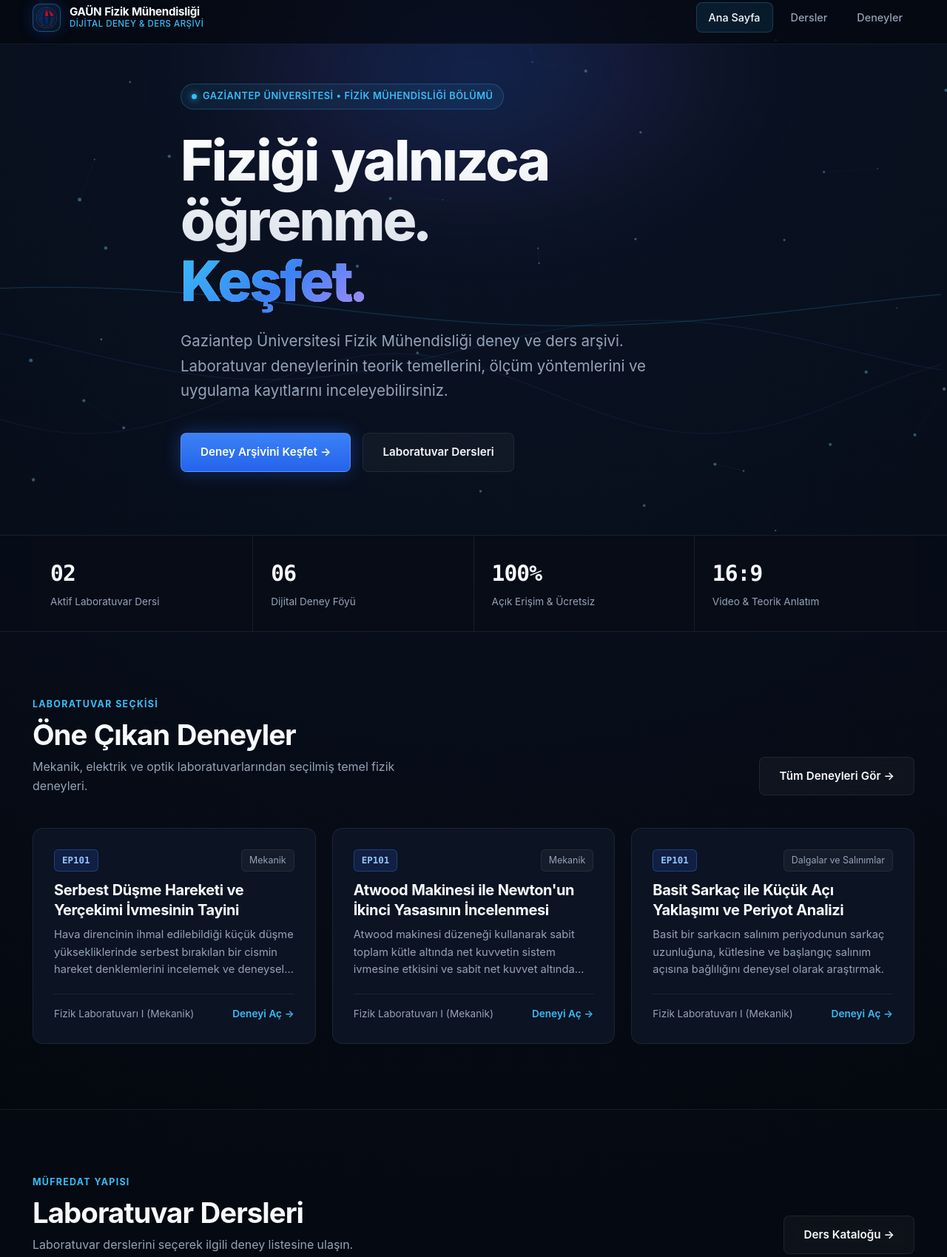
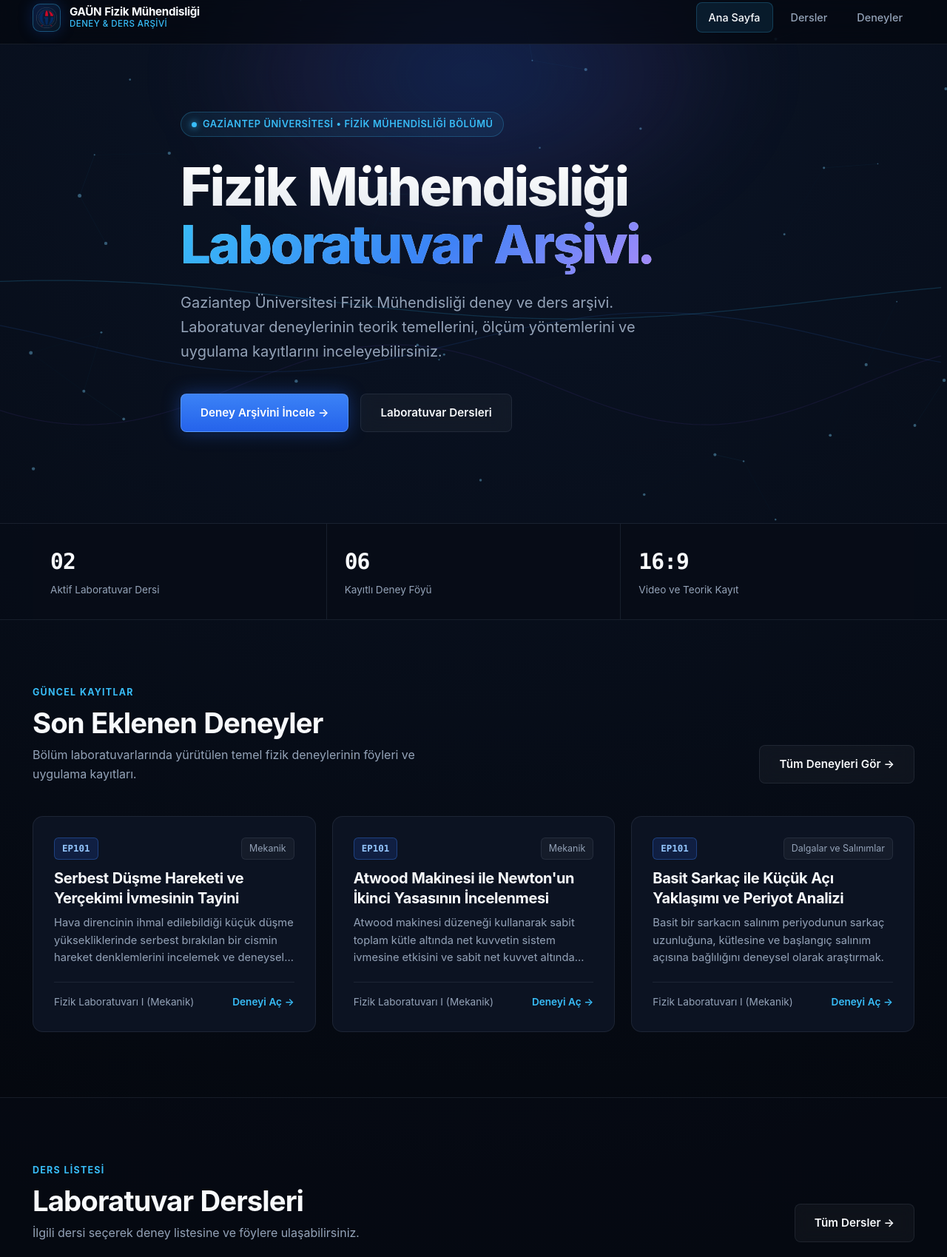
Before and after one commit to ytahabudak/PhysicsEngineeringVideo, a plain HTML site: page index.html in a window 1280 px wide. Shown: the part 12-1711 px from the top of the page at 74% size. Drawn offline with Linux system fonts and the light colour scheme.

Commit message:
Bug Fix
Hatalar Düzeltildi.

```diff
--- a/assets/css/style.css
+++ b/assets/css/style.css
@@ -1,6 +1,5 @@
 /* ==========================================================================
-   GAÜN FİZİK MÜHENDİSLİĞİ – DİJİTAL DENEY VE DERS ARŞİVİ
-   Tasarım Sistemi: Linear (Hassasiyet) + Apple (Sinematik Akış) + Lusion (Bilimsel Derinlik)
+   GAÜN FİZİK MÜHENDİSLİĞİ – DENEY VE DERS ARŞİVİ
    ========================================================================== */
 
 :root {
@@ -27,7 +26,7 @@
   --border-hairline: rgba(148, 163, 184, 0.12);
   --border-glow: rgba(56, 189, 248, 0.35);
 
-  /* Tipografi (Yerel sistem fallback destekli) */
+  /* Tipografi */
   --font-sans: 'Inter', 'Geist', -apple-system, BlinkMacSystemFont, 'Segoe UI', Roboto, Oxygen, Ubuntu, Cantarell, sans-serif;
   --font-mono: 'JetBrains Mono', 'Fira Code', ui-monospace, SFMono-Regular, Menlo, Monaco, Consolas, monospace;
 
@@ -70,7 +69,7 @@ body {
   position: relative;
 }
 
-/* Hareket Azaltma Tercihi (Erişilebilirlik) */
+/* Hareket Azaltma Tercihi */
 @media (prefers-reduced-motion: reduce) {
   *, *::before, *::after {
     animation-duration: 0.01ms !important;
@@ -99,7 +98,7 @@ button, input, select {
 }
 
 /* ==========================================================================
-   AKILLI NAVİGASYON HEADER (Linear + Apple Glass)
+   NAVİGASYON HEADER
    ========================================================================== */
 .site-header {
   position: fixed;
@@ -250,11 +249,11 @@ button, input, select {
 }
 
 /* ==========================================================================
-   HERO BÖLÜMÜ (Apple Sinematik + Lusion Dalga/Alan Canvas)
+   HERO BÖLÜMÜ
    ========================================================================== */
 .hero {
   position: relative;
-  min-height: 92vh;
+  min-height: 90vh;
   padding-top: calc(var(--header-height) + 48px);
   padding-bottom: 80px;
   display: flex;
@@ -316,9 +315,9 @@ button, input, select {
 }
 
 .hero-title {
-  font-size: clamp(2.6rem, 6vw, 4.75rem);
+  font-size: clamp(2.5rem, 5.8vw, 4.5rem);
   font-weight: 800;
-  line-height: 1.07;
+  line-height: 1.08;
   letter-spacing: -0.035em;
   margin-bottom: 24px;
   background: linear-gradient(180deg, #ffffff 0%, #cbd5e1 100%);
@@ -333,7 +332,7 @@ button, input, select {
 }
 
 .hero-subtitle {
-  font-size: clamp(1.05rem, 2vw, 1.28rem);
+  font-size: clamp(1.05rem, 2vw, 1.25rem);
   color: var(--text-secondary);
   max-width: 640px;
   line-height: 1.65;
@@ -387,7 +386,7 @@ button, input, select {
 }
 
 /* ==========================================================================
-   İSTATİSTİK ŞERİDİ & BÖLÜM YAPISI
+   İSTATİSTİK ŞERİDİ (3 SÜTUN) & BÖLÜM YAPISI
    ========================================================================== */
 .stats-bar {
   border-bottom: 1px solid var(--border-hairline);
@@ -396,7 +395,7 @@ button, input, select {
 
 .stats-grid {
   display: grid;
-  grid-template-columns: repeat(4, 1fr);
+  grid-template-columns: repeat(3, 1fr);
   gap: 1px;
   background: var(--border-hairline);
 }
@@ -424,7 +423,7 @@ button, input, select {
 
 @media (max-width: 768px) {
   .stats-grid {
-    grid-template-columns: repeat(2, 1fr);
+    grid-template-columns: 1fr;
   }
 }
 
@@ -465,7 +464,7 @@ button, input, select {
 }
 
 /* ==========================================================================
-   KART TASARIMLARI (Linear Hairline + Lusion Mouse Spotlight)
+   KART TASARIMLARI
    ========================================================================== */
 .cards-grid {
   display: grid;
@@ -911,7 +910,7 @@ button, input, select {
 }
 
 /* ==========================================================================
-   PROFESYONEL FOOTER
+   FOOTER
    ========================================================================== */
 .site-footer {
   margin-top: auto;
--- a/assets/js/app.js
+++ b/assets/js/app.js
@@ -1,13 +1,12 @@
 /**
- * GAÜN Fizik Mühendisliği – Dijital Deney ve Ders Arşivi
- * Tamamen Statik İçerik Okuma, Güvenli DOM İşleme ve Bilimsel Görselleştirme Motoru
+ * GAÜN Fizik Mühendisliği – Deney ve Ders Arşivi
  */
 
 (function () {
   'use strict';
 
   /* --------------------------------------------------------------------------
-     1. GÜVENLİK VE YARDIMCI FONKSİYONLAR (XSS & Path Traversal Koruması)
+     1. GÜVENLİK VE YARDIMCI FONKSİYONLAR
      -------------------------------------------------------------------------- */
   const Security = {
     isValidSlug(slug) {
@@ -310,7 +309,7 @@
   };
 
   /* --------------------------------------------------------------------------
-     4. GÖRSEL EFEKTLER (Lusion Dalga Alanı + Spotlight + Scroll Reveal)
+     4. GÖRSEL EFEKTLER
      -------------------------------------------------------------------------- */
   const VisualFX = {
     initHeader() {
@@ -503,7 +502,7 @@
           Security.el('h3', { className: 'card-title', text: course.ad }),
           Security.el('p', {
             className: 'card-desc',
-            text: course.ozet || 'Bu ders kapsamındaki deney föyleri ve video anlatımları.'
+            text: course.ozet || 'Bu derse ait deney föyleri ve uygulama kayıtları.'
           })
         ]),
         Security.el('div', { className: 'card-footer' }, [
@@ -557,8 +556,8 @@
         stage.appendChild(aspect);
         stage.appendChild(
           Security.el('div', { className: 'video-caption' }, [
-            Security.el('span', { text: 'Kaynak: Harici Video Akışı (YouTube)' }),
-            Security.el('span', { text: '16:9 HD Oynatıcı' })
+            Security.el('span', { text: 'YouTube Video Kaydı' }),
+            Security.el('span', { text: '16:9 Oynatıcı' })
           ])
         );
         container.appendChild(stage);
@@ -600,7 +599,7 @@
       stage.appendChild(aspect);
       stage.appendChild(
         Security.el('div', { className: 'video-caption' }, [
-          Security.el('span', { text: 'Kaynak: Yerel Laboratuvar Arşivi (MP4)' }),
+          Security.el('span', { text: 'Laboratuvar Video Kaydı (MP4)' }),
           Security.el('span', { text: 'Oynatmak için tıklayın' })
         ])
       );
--- a/index.html
+++ b/index.html
@@ -3,8 +3,8 @@
 <head>
   <meta charset="UTF-8">
   <meta name="viewport" content="width=device-width, initial-scale=1.0">
-  <meta name="description" content="Gaziantep Üniversitesi Fizik Mühendisliği Bölümü dijital deney föyleri, teorik altyapı ve laboratuvar video arşivi.">
-  <title>GAÜN Fizik Mühendisliği – Dijital Deney ve Ders Arşivi</title>
+  <meta name="description" content="Gaziantep Üniversitesi Fizik Mühendisliği Bölümü deney föyleri, teorik altyapı ve laboratuvar video arşivi.">
+  <title>GAÜN Fizik Mühendisliği – Deney ve Ders Arşivi</title>
   <link rel="stylesheet" href="assets/css/style.css">
 </head>
 <body data-page="home">
@@ -16,7 +16,7 @@
         </div>
         <div class="brand-text">
           <span class="brand-title">GAÜN Fizik Mühendisliği</span>
-          <span class="brand-sub">Dijital Deney &amp; Ders Arşivi</span>
+          <span class="brand-sub">Deney &amp; Ders Arşivi</span>
         </div>
       </a>
 
@@ -37,7 +37,7 @@
   </header>
 
   <main>
-    <!-- Sinematik Hero Bölümü -->
+    <!-- Hero Bölümü -->
     <section class="hero">
       <canvas id="physics-canvas" aria-hidden="true"></canvas>
       <div class="hero-glow" aria-hidden="true"></div>
@@ -46,18 +46,18 @@
           <span class="pulse-dot"></span>
           <span>GAZİANTEP ÜNİVERSİTESİ • FİZİK MÜHENDİSLİĞİ BÖLÜMÜ</span>
         </div>
-        <h1 class="hero-title">Fiziği yalnızca öğrenme.<br><span>Keşfet.</span></h1>
+        <h1 class="hero-title">Fizik Mühendisliği<br><span>Laboratuvar Arşivi.</span></h1>
         <p class="hero-subtitle">
           Gaziantep Üniversitesi Fizik Mühendisliği deney ve ders arşivi. Laboratuvar deneylerinin teorik temellerini, ölçüm yöntemlerini ve uygulama kayıtlarını inceleyebilirsiniz.
         </p>
         <div class="hero-actions">
-          <a href="deneyler.html" class="btn btn-primary">Deney Arşivini Keşfet →</a>
+          <a href="deneyler.html" class="btn btn-primary">Deney Arşivini İncele →</a>
           <a href="dersler.html" class="btn btn-secondary">Laboratuvar Dersleri</a>
         </div>
       </div>
     </section>
 
-    <!-- Canlı İstatistik Şeridi -->
+    <!-- İstatistik Şeridi (3 Sütun - Bedava/Açık Erişim kutusu kaldırıldı) -->
     <section class="stats-bar" aria-label="Arşiv Özeti">
       <div class="container">
         <div class="stats-grid">
@@ -67,28 +67,24 @@
           </div>
           <div class="stat-item">
             <span class="stat-value" id="stat-experiments">--</span>
-            <span class="stat-label">Dijital Deney Föyü</span>
-          </div>
-          <div class="stat-item">
-            <span class="stat-value">100%</span>
-            <span class="stat-label">Açık Erişim &amp; Ücretsiz</span>
+            <span class="stat-label">Kayıtlı Deney Föyü</span>
           </div>
           <div class="stat-item">
             <span class="stat-value">16:9</span>
-            <span class="stat-label">Video &amp; Teorik Anlatım</span>
+            <span class="stat-label">Video ve Teorik Kayıt</span>
           </div>
         </div>
       </div>
     </section>
 
-    <!-- Öne Çıkan Deneyler -->
+    <!-- Son Eklenen Deneyler -->
     <section class="section">
       <div class="container">
         <div class="section-header">
           <div>
-            <span class="section-eyebrow">Laboratuvar Seçkisi</span>
-            <h2 class="section-title">Öne Çıkan Deneyler</h2>
-            <p class="section-desc">Mekanik, elektrik ve optik laboratuvarlarından seçilmiş temel fizik deneyleri.</p>
+            <span class="section-eyebrow">Güncel Kayıtlar</span>
+            <h2 class="section-title">Son Eklenen Deneyler</h2>
+            <p class="section-desc">Bölüm laboratuvarlarında yürütülen temel fizik deneylerinin föyleri ve uygulama kayıtları.</p>
           </div>
           <a href="deneyler.html" class="btn btn-secondary">Tüm Deneyleri Gör →</a>
         </div>
@@ -105,11 +101,11 @@
       <div class="container">
         <div class="section-header">
           <div>
-            <span class="section-eyebrow">Müfredat Yapısı</span>
+            <span class="section-eyebrow">Ders Listesi</span>
             <h2 class="section-title">Laboratuvar Dersleri</h2>
-            <p class="section-desc">Laboratuvar derslerini seçerek ilgili deney listesine ulaşın.</p>
+            <p class="section-desc">İlgili dersi seçerek deney listesine ve föylere ulaşabilirsiniz.</p>
           </div>
-          <a href="dersler.html" class="btn btn-secondary">Ders Kataloğu →</a>
+          <a href="dersler.html" class="btn btn-secondary">Tüm Dersler →</a>
         </div>
         <div class="cards-grid" id="home-courses">
           <div class="skeleton"></div>
@@ -129,20 +125,20 @@
             </div>
             <div class="brand-text">
               <span class="brand-title">GAÜN Fizik Mühendisliği</span>
-              <span class="brand-sub">Dijital Laboratuvar Platformu</span>
+              <span class="brand-sub">Laboratuvar Arşivi</span>
             </div>
           </div>
           <p style="color: var(--text-secondary); font-size: 0.9rem; max-width: 380px;">
-            Gaziantep Üniversitesi Mühendislik Fakültesi Fizik Mühendisliği Bölümü lisans laboratuvar dersleri ve deneysel eğitim kaynakları açık erişim arşivi.
+            Gaziantep Üniversitesi Mühendislik Fakültesi Fizik Mühendisliği Bölümü lisans laboratuvar dersleri, deney föyleri ve uygulama kayıtları arşivi.
           </p>
         </div>
 
         <div>
-          <h4 class="footer-title">Platform</h4>
+          <h4 class="footer-title">Sayfalar</h4>
           <ul class="footer-links">
             <li><a href="index.html">Ana Sayfa</a></li>
             <li><a href="dersler.html">Laboratuvar Dersleri</a></li>
-            <li><a href="deneyler.html">Tüm Deney Arşivi</a></li>
+            <li><a href="deneyler.html">Deney Arşivi</a></li>
           </ul>
         </div>
 
```
Also changed, not shown: deneyler.html (+9 -9 lines), dersler.html (+9 -9 lines), dersler/EP103 -Fizik-Lab-3/01 Fotonik Sistemlere Giriş/deney.txt (added), dersler/EP103 -Fizik-Lab-3/ders.txt (added).
